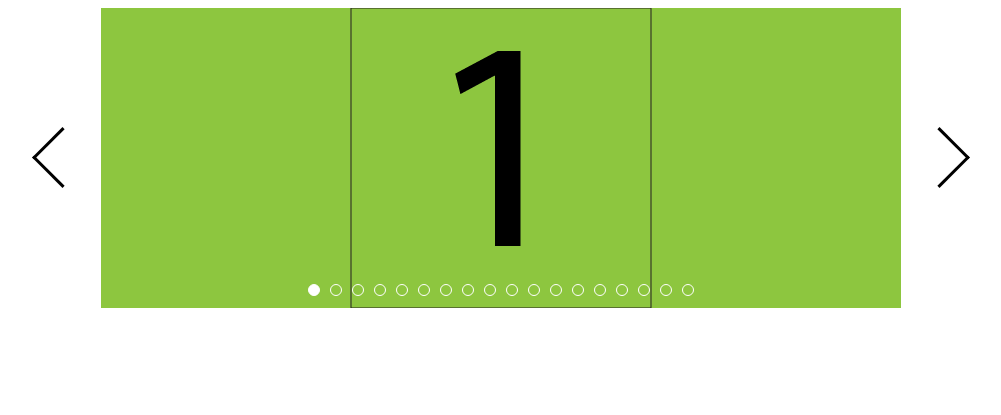
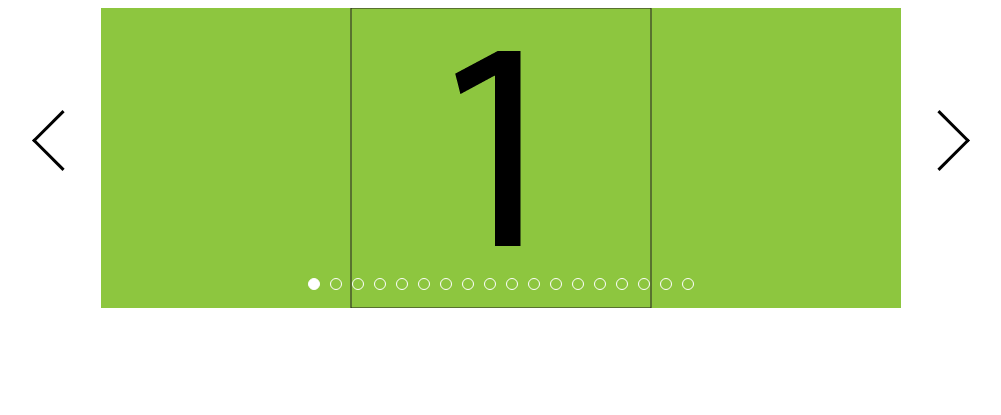
Before and after one commit to quanlieu/react-image-show, a React app: page / in a window 1280 px wide. Shown: the whole page, without its empty margins (139-1140 px from the left). Built offline with nearby package versions, Linux system fonts and the light colour scheme; some packages are replaced by stand-ins of ours.

Commit message:
Update indicator slide

```diff
--- a/src/components/indicators.js
+++ b/src/components/indicators.js
@@ -6,16 +6,16 @@
 
   for (let i = 0; i < count; i++) {
     indicators.push(
-      <li key={i} onClick={onClick} data-index={i}>
+      <div key={i} onClick={onClick} data-index={i}>
         <span className={i === activeIndex ? "active" : ""}/>
-      </li>
+      </div>
     );
   }
 
   return (
-    <ul className="indicators">
+    <div className="indicators">
       {indicators}
-    </ul>
+    </div>
   )
 };
 
--- a/src/less/indicators.less
+++ b/src/less/indicators.less
@@ -1,10 +1,11 @@
-ul.indicators {
+.indicators {
   position: relative;
-  top: -50px;
+  top: -40px;
   padding: 0;
   text-align: center;
+  height: 0;
 
-  > li {
+  > div {
     display: inline-block;
     cursor: pointer;
     > span {
```
